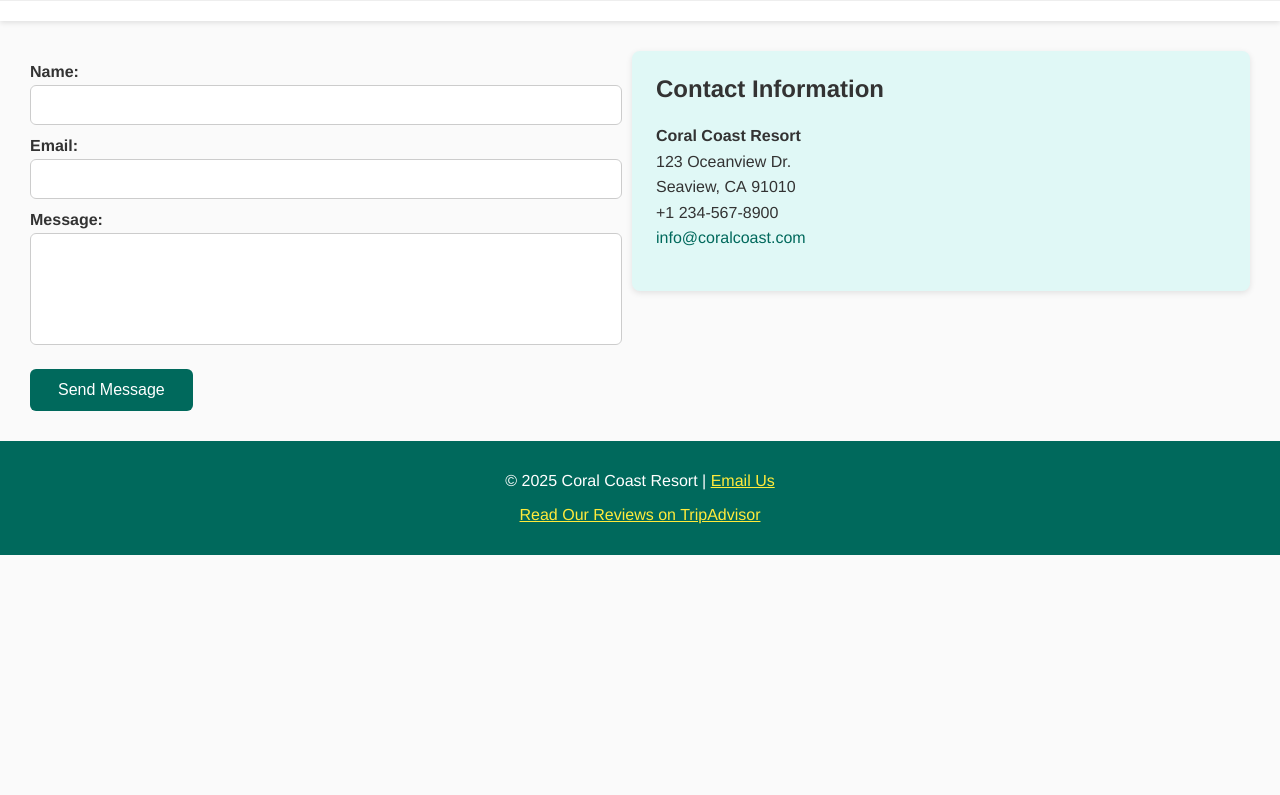
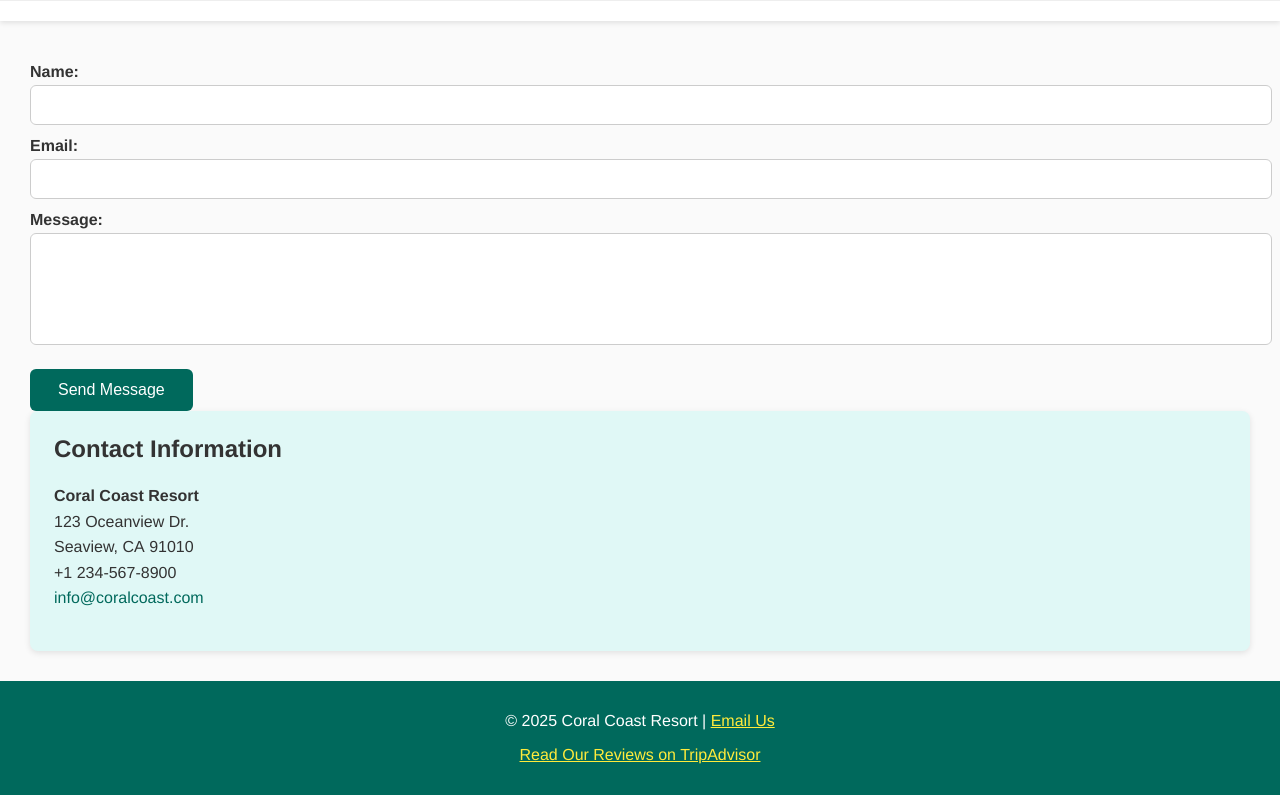
Before and after one commit to NSamples18/My-Final-Website-Project, a plain HTML site: page contact.html in a window 1280 px wide. Shown: the part 141-936 px from the top of the page. Before the commit the page ends 800 px from the top, so only its background shows below. Drawn offline with Linux system fonts and the light colour scheme.

Commit message:
Update contact.html

```diff
--- a/contact.html
+++ b/contact.html
@@ -27,7 +27,7 @@
 
 <main>
 
-<section class="contact-wrap page-section">
+<section class="page-section">
   <div class="contact-form">
 <form class="contact-form-form">
   <label for="cname">Name:</label>
```
